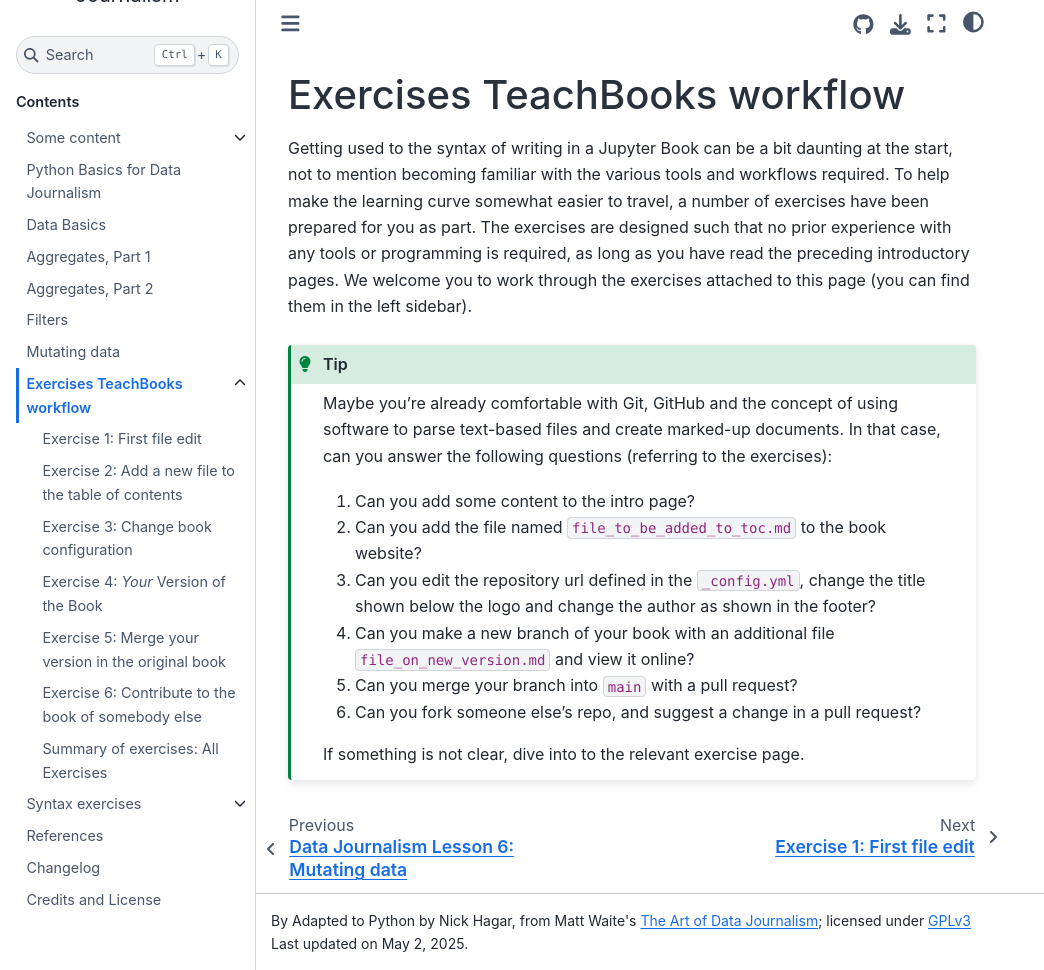
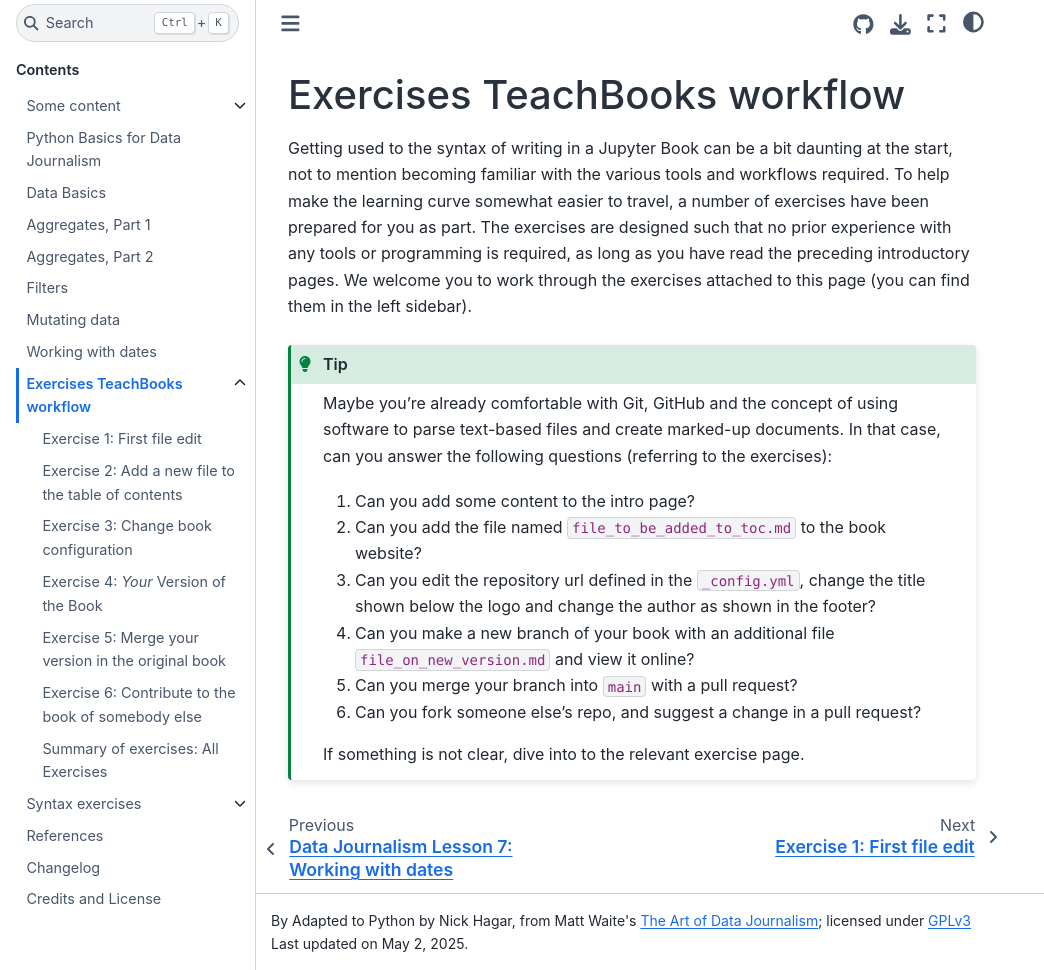
Before and after one commit to NHagar/data-journalism-python, a Jupyter Book: the page built from book/exercises.md, in a window 1280 px wide and 970 px high. Shown: the whole window, without its empty margins (0-1044 px from the left). Built offline with Jupyter Book 1.0.4 settings and Sphinx 7.4.7 and the Sphinx Book theme 1.1.4, drawn with Linux system fonts in a browser that asks for light colours; comment, search, counter and statistics services are not loaded; some of the changed text lies outside the part shown.

Commit message:
chapter 7

```diff
--- a/book/_toc.yml
+++ b/book/_toc.yml
@@ -20,6 +20,8 @@
         title: "Filters"
       - file: python_basics/06-mutating.ipynb
         title: "Mutating data"
+      - file: python_basics/07-workingwithdates.ipynb
+        title: "Working with dates"
       - file: exercises.md
         sections:
           - file: exercises/001.md
```
Also changed, not shown: book/python_basics/07-workingwithdates.ipynb (added).
